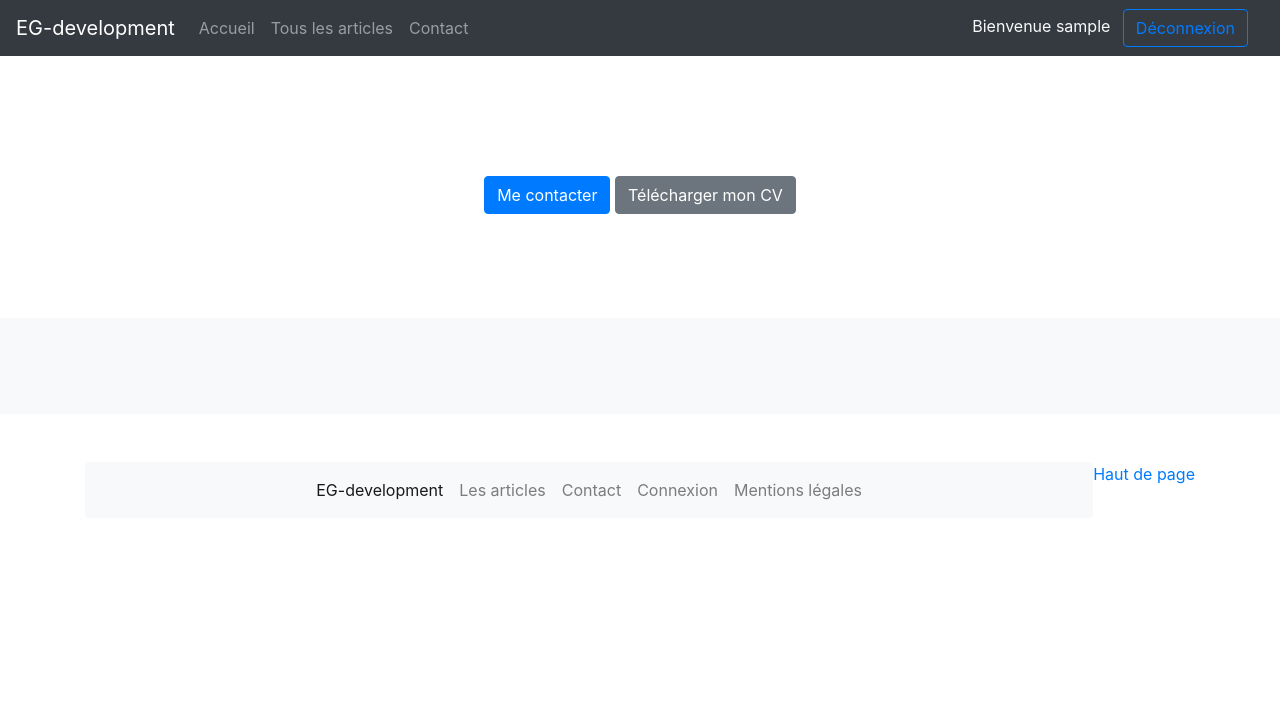
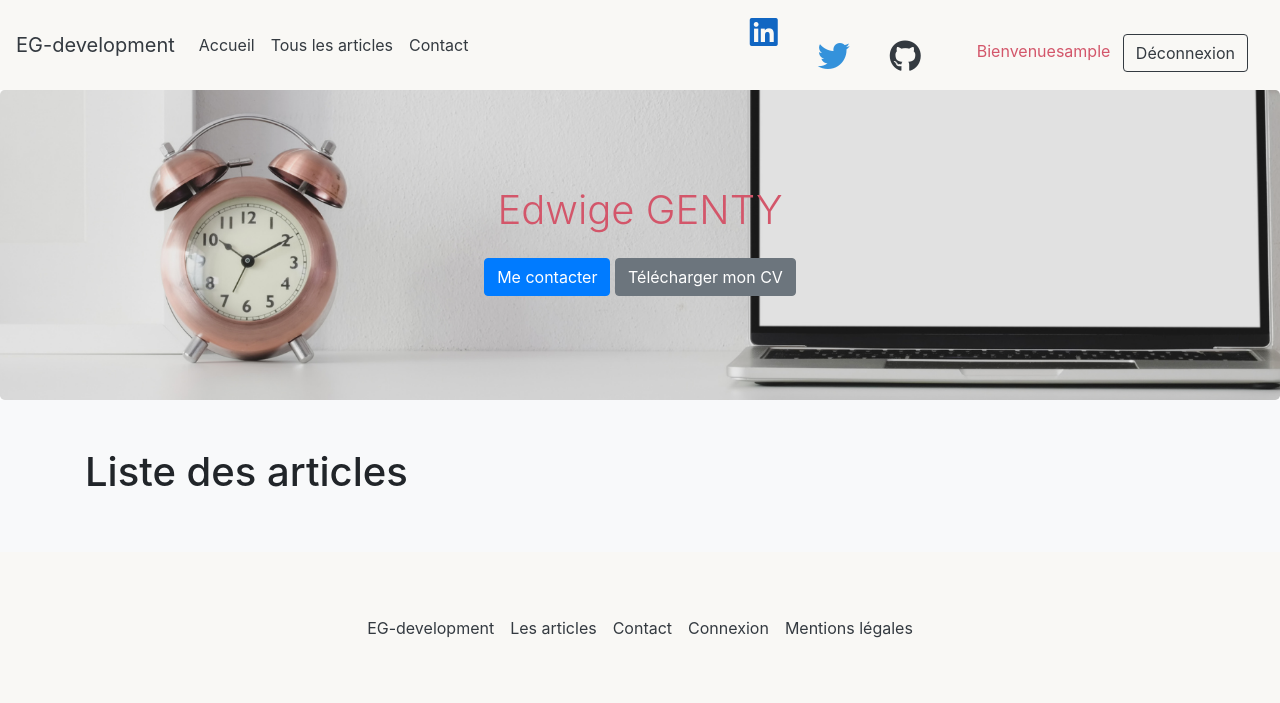
Before and after one commit to EdwigeGC/BlogP5, a PHP site: page /listPosts in a window 1280 px wide. Shown: the top 703 px of the page. Run offline with PHP 8.4, Linux system fonts and the light colour scheme; the visitor is signed in with stand-in values (Sample User, id 1); data that the repository does not hold is empty; some libraries are stand-ins or nearby versions.

Commit message:
code improvement

```diff
--- a/App/controller/AbstractController.php
+++ b/App/controller/AbstractController.php
@@ -4,16 +4,34 @@ namespace App\controller;
 
 use App\entity\Superglobals;
 
-class AbstractController{
+class AbstractController
+{
 
-    //public function Error($param)`
+    public function prepareListPost($list)
+    {
+        foreach ($list as $index => $post) {
 
-    public function checkSession(){
-
+            $list[$index]=$this->dateChoice($post);
+        }
+        return $list;
     }
 
-    public function getSuperglobals(){
+    public function dateChoice($post)
+    {
+        $post['date'] = null;
+        if (isset($post['modification_date_fr'])) {
+
+            $post['date'] = $post['modification_date_fr'];
+        } else {
+            $post['date'] = $post['creation_date_fr'];
+        }
+        unset($post['creation_date_fr']);
+        unset($post['modification_date_fr']);
+        return $post;
+    }
+
+    public function getSuperglobals()
+    {
         return new Superglobals;
     }
-
 }
--- a/App/controller/Frontend.php
+++ b/App/controller/Frontend.php
@@ -17,13 +17,14 @@ class Frontend extends AbstractController{
     public function posts(){
         $posts = new PostManager;
         $resultat = $posts->getPosts(100);
+        $resultat= $this->prepareListPost($resultat);
         require 'App/views/frontend/listPostsView.php';
     }
 
     public function post($postId){
 
         $post= new PostManager;
-        $resultat= $post->getPost($postId);
+        $resultat= $this->dateChoice($post->getPost($postId));
         $comment= new CommentManager;
         $resultat['comments'] = $comment-> getComments($postId);
         require 'App/views/frontend/postView.php';
@@ -32,8 +33,8 @@ class Frontend extends AbstractController{
     public function addComment(){
         $superglobalsPost = $this->getSuperglobals()->get_POST();
         $newComment= new CommentManager;
-        $param['status'] = "waiting";
-        $newComment->createComment($param);
+        $superglobalsPost['status'] = "waiting";
+        $newComment->createComment($superglobalsPost);
         if (isset($superglobalsPost['post_id'])){
             $post_id= $superglobalsPost['post_id'];
         }
@@ -48,4 +49,9 @@ class Frontend extends AbstractController{
         require 'App/views/frontend/adminConnexionView.php';
     }
 
+    public function legalesMentions(){
+
+        require 'App/views/frontend/legalesMentions.php';
+    }
+
 }
--- a/App/model/PostManager.php
+++ b/App/model/PostManager.php
@@ -23,7 +23,7 @@ class PostManager
     {
         $db = new PDOManager();
         $connexion = $db->getMysqlConnexion();
-        $query = $connexion->query('SELECT id, title, chapo, content, file, published, DATE_FORMAT(creation_date, \'%d/%m/%Y\') AS creation_date_fr, DATE_FORMAT(modification_date, \'%d/%m/%Y\') AS modification_date_fr FROM post ORDER BY creation_date DESC') ;
+        $query = $connexion->query('SELECT id, title, author, chapo, content, file, published, DATE_FORMAT(creation_date, \'%d/%m/%Y\') AS creation_date_fr, DATE_FORMAT(modification_date, \'%d/%m/%Y\') AS modification_date_fr FROM post ORDER BY creation_date DESC') ;
         $query->execute();
         return $query->fetchAll(PDO::FETCH_ASSOC);
     }
--- a/App/public/style.css
+++ b/App/public/style.css
@@ -3,8 +3,9 @@
 .jumbotron {
   padding-top: 3rem;
   padding-bottom: 3rem;
-  margin-bottom:0;
-  background-color: #fff;
+  margin-bottom: 0;
+  background:url('images/banner-img.png') no-repeat;
+  background-size: cover ;
 }
 
 @media (min-width: 768px) {
@@ -15,7 +16,7 @@
 }
 
 footer p {
-  margin-bottom: .25rem;
+  margin-bottom: 0.25rem;
 }
 
 .jumbotron p:last-child {
@@ -50,6 +51,59 @@ footer {
   }
 }
 
+.navbar-style{
+  background-color: #f9f8f5;
+}
+
+.navbar-font-color{
+  color: #343a40;
+}
+
+.fa-twitter{
+  color: #3492db;
+}
+.fa-linkedin{
+  color:#1166c2;
+}
+.fa-github{
+  color:#343a40;
+}
+
+.session-text{
+  color: #d3566a;
+}
+
+.main-title{
+  color:#d3566a;
+}
+
+/*posts*/
+
+.mini-text{
+  color: #cda499;
+}
+
+.justify-content{
+  text-align: justify;
+}
+
+textarea {
+  resize: none;
+}
+
+.medium-content{
+  min-height: 200px;
+}
+
+.big-content{
+  min-height: 500px;
+}
+
+/*homeView style*/
+.card-style{
+  background-color:#f9f8f5 ;
+}
+
 /* form style */
 .form-container {
   max-width: 960px;
@@ -59,7 +113,7 @@ footer {
   line-height: 1.25;
 }
 
-.admin{
+.admin {
   color: yellow;
 }
 
--- a/App/router/Router.php
+++ b/App/router/Router.php
@@ -10,7 +10,7 @@ use App\entity\Superglobals;
 class Router
 {
     private $url;
-    private $req = [];
+
 
     public function __construct()
 
@@ -52,6 +52,11 @@ class Router
 
             else if ($this->url == '/contact') {
                 require ('App/views/frontend/contact.php');
+            }
+
+            else if ($this->url == '/legalesMentions') {
+                $controller= new Frontend();
+                $controller->legalesMentions();
             }
 
 
@@ -112,6 +117,11 @@ class Router
                 $controller->publishComment($_GET['id']);
             }
 
+            else if ($this->url == '/usersManagerView') {
+                $controller= new Backend();
+                $controller->usersList();
+            }
+
             else if ($this->url == '/userForm') {
                 $controller= new Backend();
                 $controller->userForm($_GET['id']);
@@ -127,6 +137,11 @@ class Router
                 $controller->updateUser($_GET['id']);
             }
 
+            else if ($this->url == '/deleteUser') {
+                $controller= new Backend();
+                $controller->deleteUser($_GET['id']);
+            }
+
             else {
                 require 'App/views/frontend/404.php';
             }
--- a/App/views/backend/admin.php
+++ b/App/views/backend/admin.php
@@ -18,7 +18,7 @@ $leadText='liste des articles';?>
                     <table class="table">
                         <thead>
                             <tr>
-                                <th scope="col">Date de création</th>
+                                <th scope="col">Dernière modification</th>
                                 <th scope="col">Titre</th>
                                 <th scope="col">Author</th>
                                 <th scope="col">Publication</th>
@@ -28,7 +28,7 @@ $leadText='liste des articles';?>
                         <?php foreach ($resultat as $tab){?>
                         <tbody>
                             <tr>
-                                <td><?= $tab['creation_date_fr']?></td>
+                                <td><?= $tab['date']?></td>
                                 <td><?= $tab['title']?></td>
                                 <td><?= $tab['author']?></td>
                                 <td><?php if($tab['published'] == 1)
--- a/App/views/backend/postTemplate.php
+++ b/App/views/backend/postTemplate.php
@@ -31,12 +31,12 @@
 
                 <div class="col-md-12">
                     <label for="chapo">Chapô</label>
-                    <textarea class="form-control" id="chapo" name="chapo" required> <?= $resultat['chapo']?></textarea>
+                    <textarea class="form-control medium-content" id="chapo" name="chapo" required> <?= $resultat['chapo']?></textarea>
                 </div>
 
                 <div class="col-md-12">
                     <label for="content">Contenu</label>
-                    <textarea class="form-control" id="content" name="content" required><?= $resultat['content']?></textarea>
+                    <textarea class="form-control big-content" id="content" name="content" required><?= $resultat['content']?></textarea>
                 </div>
 
                 <hr class="col-md-12">
--- a/App/views/backend/templateBackend.php
+++ b/App/views/backend/templateBackend.php
@@ -33,6 +33,9 @@ session_start();?>
                     </li>
                     <li class="nav-item active">
                         <a class="nav-link" href="/commentsManagerView">Gestion des commentaires<span class="sr-only"></span></a>
+                    </li>
+                    <li class="nav-item active">
+                        <a class="nav-link" href="/usersManagerView">Gestion des utilisateurs<span class="sr-only"></span></a>
                     </li>
                 </ul>
 
--- a/App/views/frontend/homeView.php
+++ b/App/views/frontend/homeView.php
@@ -14,7 +14,7 @@ $formTitle='Contactez-moi'?>
         <div class="col-md-6">
             <div class="card mb-4 shadow-sm">
                 <svg class="bd-placeholder-img card-img-top" width="100%" height="225" xmlns="http://www.w3.org/2000/svg" preserveAspectRatio="xMidYMid slice" focusable="false" role="img" aria-label="Placeholder: Thumbnail"><title> <?= $tab['title']?></title><rect width="100%" height="100%" fill="#55595c"/><text x="50%" y="50%" fill="#eceeef" dy=".3em"> <?= $tab['title']?></text></svg>
-                <div class="card-body">
+                <div class="card-body card-style">
                 <p class="card-text">
                     <?= $tab['chapo']?></p>
                 <div class="d-flex justify-content-between align-items-center">
@@ -32,7 +32,7 @@ $formTitle='Contactez-moi'?>
 
     <hr class="col-md-12">
 
-    <section class= contact-form>
+    <section class= contact-form >
         <h3 class="h3 mb-3 font-weight-normal" id='contact-anchor'>Contactez-moi</h3>
 
         <p><?= $validationText ?></p>
--- a/App/views/frontend/listPostsView.php
+++ b/App/views/frontend/listPostsView.php
@@ -4,6 +4,8 @@ $leadText=''?>
 
 
 <div class="container">
+
+    <h1>Liste des articles</h1>
 
     <div class="row">
 
@@ -17,14 +19,7 @@ $leadText=''?>
                 <p class="card-text">
                     <?= $tab['chapo']?></p>
                 <div class="d-flex justify-content-between align-items-center">
-                    <small class="text-muted">dernière modification:
-                        <?php if (isset($tab['modification_date_fr'])){
-                            echo $tab['modification_date_fr'];
-                        }
-                        else {
-                            echo $tab['creation_date_fr'];
-
-                        } ?>
+                    <small class="text-muted">dernière modification: <?= $tab['date'] ?>
                     </small>
                     <div class="btn-group">
                         <a class="btn btn-sm btn-outline-secondary" href= "/post?id=<?= htmlspecialchars($tab['id'])?>">Lire l'article</a>
--- a/App/views/frontend/templateFrontend.php
+++ b/App/views/frontend/templateFrontend.php
@@ -13,6 +13,8 @@ session_start();?>
         <script>window.jQuery || document.write('<script src="App/public/bootstrap-4.5.3/js/vendor/jquery.slim.min.js"><\/script>')</script><script src="App/public/bootstrap-4.5.3/dist/js/bootstrap.bundle.min.js"></script>
     <link href="App/public/Bootstrap-4.5.3/dist/css/bootstrap.min.css" rel="stylesheet">
     <link href="App/public/style.css" rel="stylesheet">
+    <script src="https://kit.fontawesome.com/4281e8c561.js" crossorigin="anonymous"></script>
+
     <title>Blog</title>
 
   </head>
@@ -21,35 +23,49 @@ session_start();?>
 
     <header>
 
-        <nav class="navbar navbar-expand-lg navbar-expand-xl navbar-dark bg-dark">
-            <a class="navbar-brand" href="/home">EG-development</a>
+        <nav class="navbar navbar-expand-lg navbar-expand-xl navbar-style">
+            <a class="navbar-brand navbar-font-color" href="/home">EG-development
             <button class="navbar-toggler" type="button" data-toggle="collapse" data-target="#navbarsExample05" aria-controls="navbarsExample05" aria-expanded="false" aria-label="Toggle navigation">
                 <span class="navbar-toggler-icon"></span>
             </button>
+            </a>
 
             <div class="collapse navbar-collapse" id="navbarsExample05">
                 <ul class="navbar-nav mr-auto">
                     <li class="nav-item">
-                        <a class="nav-link" href="/home">Accueil</a>
+                        <a class="nav-link  navbar-font-color" href="/home">Accueil</a>
                     </li>
                     <li class="nav-item">
-                        <a class="nav-link" href="/listPosts">Tous les articles</a>
+                        <a class="nav-link navbar-font-color" href="/listPosts">Tous les articles</a>
                     </li>
                     <li class="nav-item">
-                        <a class="nav-link" href="/home#contact-anchor">Contact</a>
+                        <a class="nav-link navbar-font-color" href="/home#contact-anchor">Contact</a>
+                    </li>
+                </ul>
+            </div>
+
+
+                <ul class="navbar-nav ml-md-auto">
+                    <li class="nav-item">
+                        <a class="nav-link pl-2 pr-1 mx-1 py-3 my-n2" href="https://www.linkedin.com/in/edwige-genty-a2748b144/" target="_blank" rel="noopener" aria-label="linkedIn"><i class="fab fa-linkedin fa-2x"></i>
+                    </li>
+                    <li class="nav-item">
+                        <a class="nav-link pl-2 pr-1 mx-1 py-3 my-n2" href="https://twitter.com/EdwigeGenty" target="_blank" rel="noopener" aria-label="twitter"><i class="fab fa-twitter fa-2x"></i>
+                    </li>
+                    <li class="nav-item">
+                        <a class="nav-link pl-2 pr-1 mx-1 py-3 my-n2" href="https://github.com/EdwigeGC" target="_blank" rel="noopener" aria-label="github"><i class="fab fa-github fa-2x"></i>
                     </li>
                 </ul>
                 <nav class="my-2 my-md-0 mr-md-3">
                     <?php if (isset($_SESSION['login'])){?>
-                        <a class="p-2 text-light" href="/userForm?id=<?= $_SESSION['id']?>">Bienvenue <?= $_SESSION['login'] ?></a>
-                        <a class="btn btn-outline-primary" href="/logOut">Déconnexion</a>
+                        <a class="p-2 session-text" href="/userForm?id=<?= $_SESSION['id']?>">Bienvenue<?= $_SESSION['login'] ?></a>
+                        <a class="btn btn-outline-dark" href="/logOut">Déconnexion</a>
                     <?php }
                     else { ?>
-                        <a class="btn btn-outline-primary" href="/login">Connexion</a>
+                        <a class="btn btn-outline-dark" href="/login">Connexion</a>
                     <?php } ?>
                 </nav>
 
-            </div>
         </nav>
 
     </header>
@@ -57,8 +73,10 @@ session_start();?>
     <main role="main">
 
         <section class="jumbotron text-center">
+
             <div class="container">
-            <h1><?php $leadTitle ?></h1>
+                <h1 class="main-title">Edwige GENTY</h1>
+                <h2><?php $leadTitle ?></h2>
                 <p class="lead text-muted"><?= htmlspecialchars($leadText) ?><p>
                     <a href="/home#contact-anchor" class="btn btn-primary my-2">Me contacter</a>
                     <a href="#" class="btn btn-secondary my-2">Télécharger mon CV</a>
@@ -72,39 +90,35 @@ session_start();?>
 
     </main>
 
-    <footer class="text-muted">
-        <div class="container">
-            <p class="float-right">
-            <a href="#">Haut de page</a>
-            </p>
 
-            <nav class="navbar navbar-expand-lg navbar-light bg-light rounded">
-                <button class="navbar-toggler" type="button" data-toggle="collapse" data-target="#navbarsExample10" aria-controls="navbarsExample10" aria-expanded="false" aria-label="Toggle navigation">
+    <footer class="text-muted navbar-style">
+
+        <nav class="navbar navbar-expand-lg navbar-style">
+            <button class="navbar-toggler" type="button" data-toggle="collapse" data-target="#navbarsExample08" aria-controls="navbarsExample08" aria-expanded="false" aria-label="Toggle navigation">
             <span class="navbar-toggler-icon"></span>
             </button>
 
-                <div class="collapse navbar-collapse justify-content-md-center" id="navbarsExample10">
+            <div class="collapse navbar-collapse justify-content-md-center" id="navbarsExample08">
                 <ul class="navbar-nav">
                     <li class="nav-item active">
-                        <a class="nav-link" href="/home">EG-development <span class="sr-only">(current)</span></a>
+                    <a class="nav-link navbar-font-color" href="/home">EG-development <span class="sr-only">(current)</span></a>
                     </li>
                     <li class="nav-item">
-                        <a class="nav-link" href="/listPosts">Les articles</a>
+                    <a class="nav-link navbar-font-color" href="/listPosts">Les articles</a>
                     </li>
                     <li class="nav-item">
-                        <a class="nav-link" href="/home#contact-anchor">Contact</a>
+                    <a class="nav-link navbar-font-color" href="/home#contact-anchor">Contact</a>
                     </li>
                     <li class="nav-item">
-                        <a class="nav-link" href="/login">Connexion</a>
+                    <a class="nav-link navbar-font-color" href="/login">Connexion</a>
                     </li>
                     <li class="nav-item">
-                        <a class="nav-link" href="/legacy.php">Mentions légales</a>
+                    <a class="nav-link navbar-font-color" href="/legalesMentions">Mentions légales</a>
                     </li>
                 </ul>
 
             </div>
         </nav>
-        </div>
     </footer>
             <script src="https://code.jquery.com/jquery-3.5.1.slim.min.js" integrity="sha384-DfXdz2htPH0lsSSs5nCTpuj/zy4C+OGpamoFVy38MVBnE+IbbVYUew+OrCXaRkfj" crossorigin="anonymous"></script>
                 <script>window.jQuery || document.write('<script src="../assets/js/vendor/jquery.slim.min.js"><\/script>')</script><script src="../assets/dist/js/bootstrap.bundle.min.js"></script>
```
Also changed, not shown: App/controller/Backend.php (+16 -1 lines), App/views/backend/addPost.php (deleted, +0 -38 lines), App/views/backend/userFormTemplate.php (+0 -11 lines), App/views/backend/usersManagerView.php (added, +46 -0 lines), App/views/frontend/legalesMentions.php (added, +11 -0 lines), App/views/frontend/postView.php (+9 -15 lines), App/public/images/banner-img.png (added), App/public/images/banner.png (added). Lines whose indentation alone changed are shown as unchanged.
